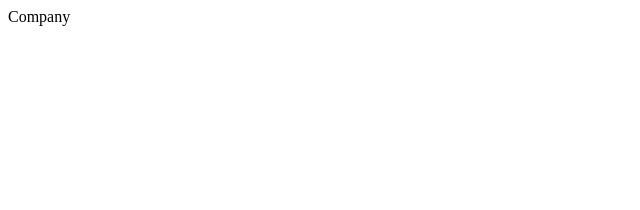
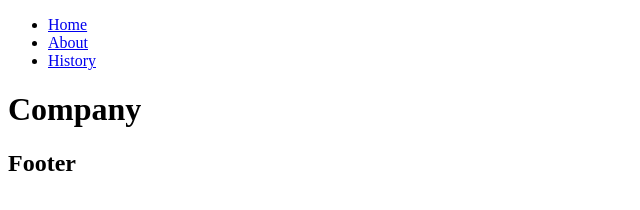
Before and after one commit to YofretRios/simple-recipes, a Gatsby site: page /company in a window 1280 px wide. Shown: the whole page, without its empty margins (0-640 px from the left). Built offline with nearby package versions, Linux system fonts and the light colour scheme; Gatsby itself is replaced by a stand-in of ours.

Commit message:
feat: implementing wrapper

```diff
--- a/src/pages/company/index.js
+++ b/src/pages/company/index.js
@@ -1,10 +1,11 @@
 import React from 'react';
+import Layout from '../../components/shared/Layout';
 
 const index = () => {
   return (
-    <div>
-      Company
-    </div>
+    <Layout>
+      <h1>Company</h1>
+    </Layout>
   );
 };
 
```
Also changed, not shown: src/pages/about.js (+6 -3 lines), src/pages/company/history.js (+3 -4 lines), src/pages/contact.js (+4 -3 lines).
